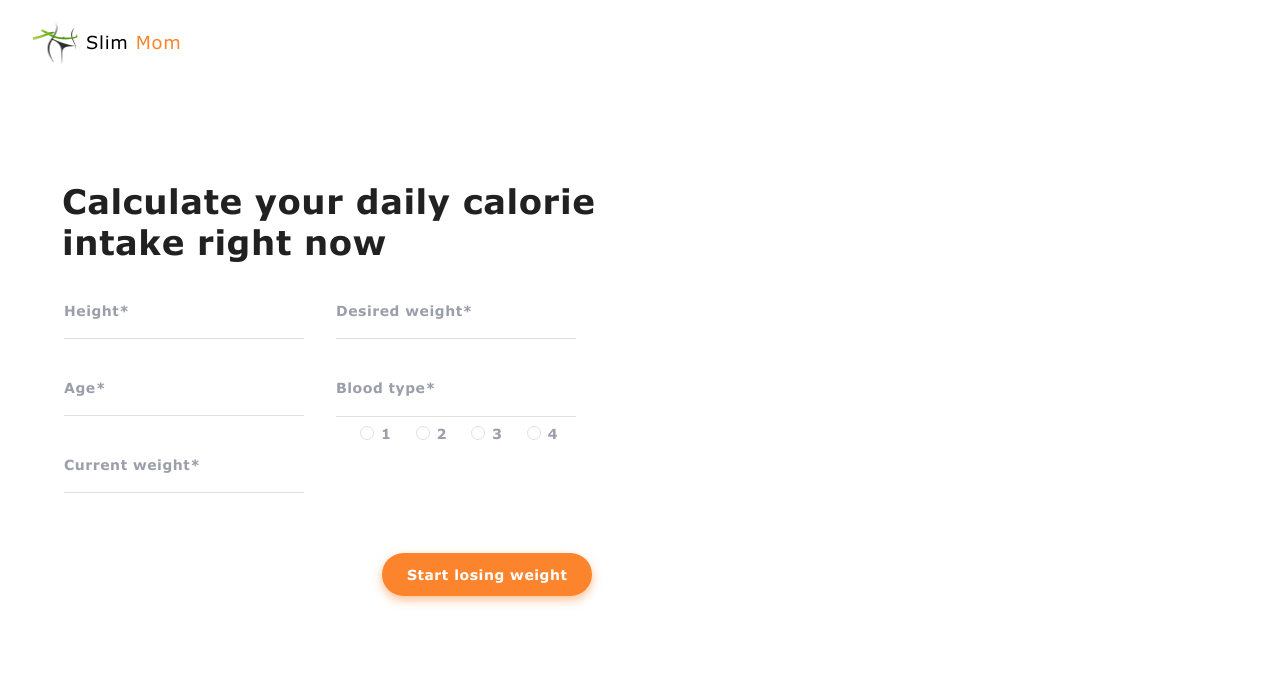
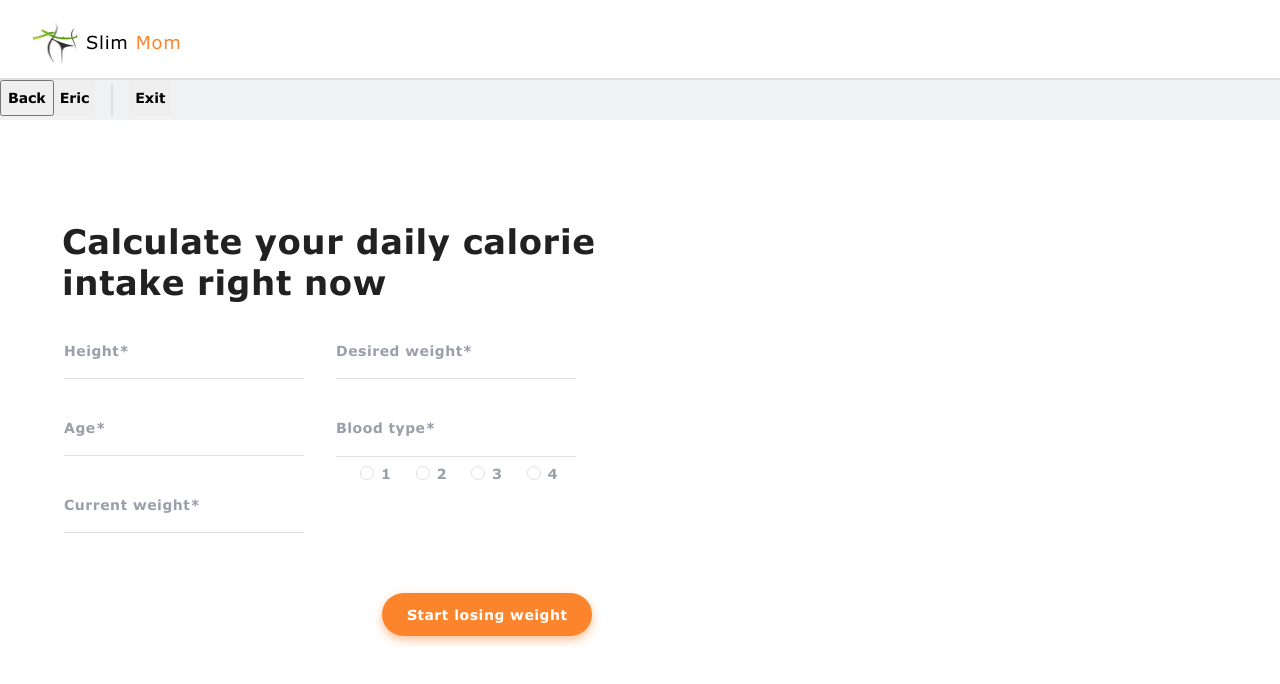
Before and after one commit to MarinaTripetska/slim-mom-front, a React (Create React App) app: page / in a window 1280 px wide. Shown: the top 684 px of the page. Built offline with nearby package versions, Linux system fonts and the light colour scheme.

Commit message:
Change UserInfo in Header

```diff
--- a/src/components/Header/Header.styled.jsx
+++ b/src/components/Header/Header.styled.jsx
@@ -7,6 +7,7 @@ export const NavPosition = styled.div`
   align-items: stretch;
   align-content: space-between;
   justify-content: space-between;
+  border-bottom: 2px solid #E0E0E0;
 `;
 
 export const Home = styled.a`
--- a/src/components/Header/index.jsx
+++ b/src/components/Header/index.jsx
@@ -1,6 +1,7 @@
 import HeaderPosition from "./Header";
 import BurgerMenu from 'components/BurgerMenu';
 import { useState } from 'react';
+import UserInfoMenu from 'components/UserInfoMenu';
 
 const Header = () => {
     const [openBurgerMenu, setOpenBurgerMenu] = useState(false);
@@ -8,6 +9,7 @@ const Header = () => {
     <div>
       <HeaderPosition openBurgerMenu={openBurgerMenu} setOpenBurgerMenu={ setOpenBurgerMenu } />
       <BurgerMenu openBurgerMenu={openBurgerMenu} />
+      <UserInfoMenu/>
     </div>
   )
 };
--- /dev/null
+++ b/src/components/UserInfoMenu/UserInfoMenu.jsx
@@ -0,0 +1,18 @@
+import {InfoPosition, UserNameButton, ExitButton, Vertical, UserInfoExit, BackButton} from './UserInfoMenu.styled'
+
+const UserInfoMenu = () => {
+    return (
+        <InfoPosition>
+            <UserInfoExit>
+                <BackButton>
+                    Back
+                </BackButton>
+                <UserNameButton>Eric</UserNameButton>
+                <Vertical></Vertical>
+                <ExitButton>Exit</ExitButton>
+            </UserInfoExit>
+        </InfoPosition>
+    )
+}
+
+export default UserInfoMenu;
--- /dev/null
+++ b/src/components/UserInfoMenu/UserInfoMenu.styled.jsx
@@ -0,0 +1,35 @@
+import styled from "styled-components";
+
+export const InfoPosition = styled.div`
+    display: flex;
+    flex-direction: row;
+    align-items: baseline;
+    background-color: #EFF1F3;
+    height: 40px;
+`;
+
+export const Vertical = styled.div`
+    border-left: 2px solid #E0E0E0;
+    height: 32px;
+    margin-top: 4px;
+`;
+
+export const UserInfoExit = styled.div`
+    display: flex;
+    justify-content: space-between;
+    margin-right: 20px;
+`
+
+export const UserNameButton = styled.button`
+    border: none;
+    margin-right: 16px;
+`;
+
+export const ExitButton = styled.button`
+    border: none;
+    margin-left: 16px;
+`;
+
+export const BackButton = styled.button`
+
+`
--- /dev/null
+++ b/src/components/UserInfoMenu/index.jsx
@@ -0,0 +1,3 @@
+import UserInfoMenu from "./UserInfoMenu";
+
+export default UserInfoMenu;
```
